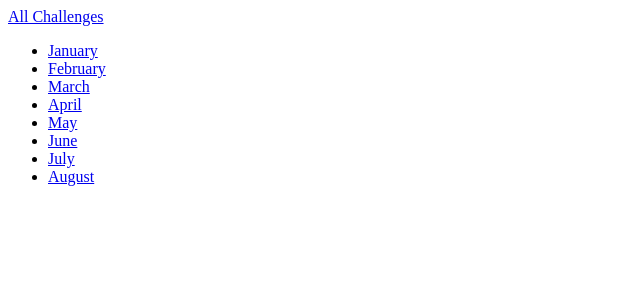
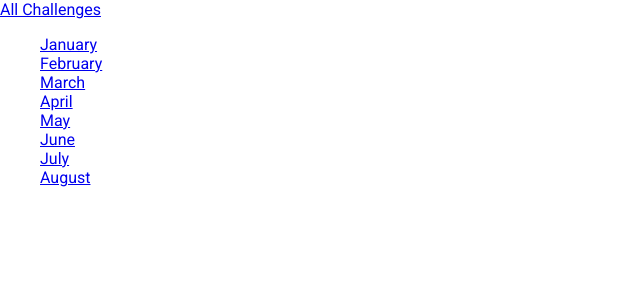
Before and after one commit to ArslanAmeer/MonthlyChallenges-OBSOLETE, a Django app: page /challenges/ in a window 1280 px wide. Shown: the top 300 px of the page, without its empty margins (0-640 px from the left). Run offline with Django 3.2, Linux system fonts and the light colour scheme.

Commit message:
✨ Add: static files like css

```diff
--- a/MonthlyChallenges/settings.py
+++ b/MonthlyChallenges/settings.py
@@ -117,6 +117,10 @@ USE_TZ = True
 
 STATIC_URL = '/static/'
 
+STATICFILES_DIRS = [
+    BASE_DIR / "static"
+]
+
 # Default primary key field type
 # https://docs.djangoproject.com/en/3.2/ref/settings/#default-auto-field
 
--- /dev/null
+++ b/challenges/static/challenges/challenges.css
@@ -0,0 +1,3 @@
+ul {
+    list-style: none;
+}
--- a/challenges/templates/challenges/index.html
+++ b/challenges/templates/challenges/index.html
@@ -1,4 +1,8 @@
 {% extends "base.html" %}
+{% load static %}
+{% block css_files %}
+    <link rel="stylesheet" href="{% static "challenges/challenges.css" %}">
+{% endblock %}
 
 {% block page_title %} All Challenges {% endblock %}
 
--- /dev/null
+++ b/static/styles.css
@@ -0,0 +1,10 @@
+@import url('https://fonts.googleapis.com/css2?family=Roboto:wght@400;700&display=swap');
+
+html {
+    font-family: 'Roboto', sans-serif;
+}
+
+body {
+    margin: 0;
+    padding: 0;
+}
--- a/templates/base.html
+++ b/templates/base.html
@@ -1,9 +1,13 @@
+{% load static %}
+
 <!DOCTYPE html>
 <html lang="en">
 <head>
     <meta charset="UTF-8">
     <meta name="viewport" content="width=device-width,initial-scale=1.0">
     <title>{% block page_title %} My Challenges {% endblock %}</title>
+    <link rel="stylesheet" href="{% static "styles.css" %}">
+    {% block css_files %}{% endblock %}
 </head>
 <body>
 {% block content %}{% endblock %}
```
